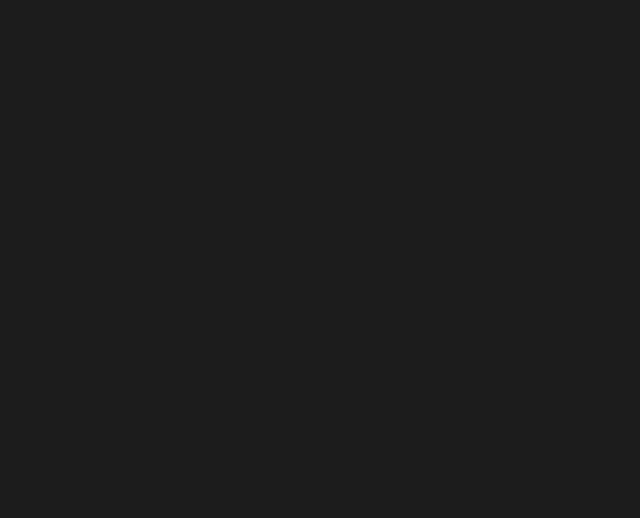
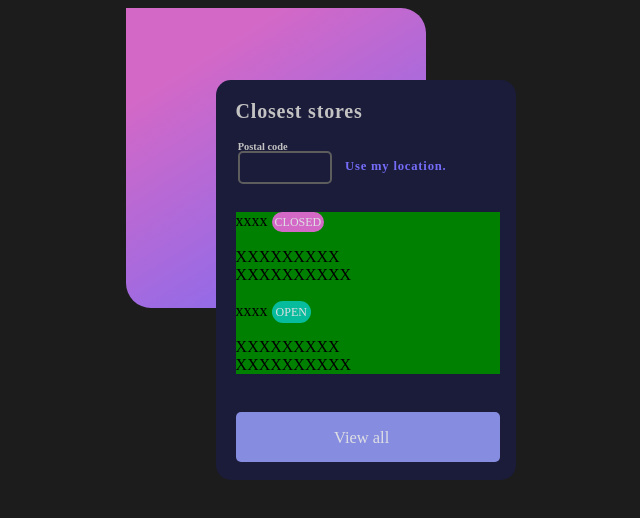
Before and after one commit to LaiaRodriguez22/HTMLCSS-UX, a plain HTML site: page 03-1563UX/index.html in a window 1280 px wide. Shown: the whole page, without its empty margins (130-770 px from the left). Drawn offline with Linux system fonts and the light colour scheme.

Commit message:
Falta completar bx2-p2, amb el contingut adequat i editar les posicions de closed i open per fer-ho al ::after

```diff
--- a/03-1563UX/index.html
+++ b/03-1563UX/index.html
@@ -2,8 +2,38 @@
 <head>
     <meta charset="UTF-8">
     <link href="./style.css" rel="stylesheet">
-    <title>0X- XXXX</title>
+    <title>03- UIDESIGNDAILY, DIA 1563</title>
 </head>
 <body>
-
+    <!--
+    REFERENCIA:
+    https://uidesigndaily.fra1.digitaloceanspaces.com/uploads/1563/day_1563.png
+    -->
+    <div class="box1-pink"></div>
+    <div class="box2-blue">
+        <div class="b2-container">
+            <div class="b2-txt1">Closest stores</div>
+            <div class="b2-cont2">
+                <div class="b2-p1">
+                    <div class="b2-p1txt">
+                    Postal code
+                    </div>
+                    <div class="b2-p1UseLocation">
+                    <i class="fa-sharp fa-regular fa-location-dot"></i> Use my location.
+                    </div>
+                    <div class="b2-p1input">
+                    <input type="text"></input>
+                    </div>
+                </div>
+                <div class="b2-p2">
+                xxxx <div id="closed">closed</div><br><br>XXXXXXXXX<br>XXXXXXXXXX
+                    <br><br>
+                    xxxx <div id="open">open</div><br><br>XXXXXXXXX<br>XXXXXXXXXX
+                </div>
+                <div class="b2-butt">
+                    <button>View all</button>
+                </div>
+            </div>
+        </div>
+    </div>
 </body>
--- a/03-1563UX/style.css
+++ b/03-1563UX/style.css
@@ -1,3 +1,178 @@
+:root{
+  --gradient:linear-gradient(148deg, #D368C7 20%, #746CF7 100%);
+  --bx2-color:#1B1B3A;
+  --text1:#c3c3c3;
+  --text-butt:#dedfe4;
+  --font-titl:600 20px 'Rubik';
+  --border-1:#5d5d5d;
+  --border-butt:#868cdf;
+}
+
 body{
-    background-color:#1c1c1c;
-  }
+  background-color:#1c1c1c;
+}
+
+.box1-pink{
+  width:300px;
+  height:300px;
+  background:var(--gradient);
+  border-radius:0px 25px 25px 25px;
+  z-index:-99;
+  position:absolute;
+  left:20%;
+}
+
+.box2-blue{
+  width:300px;
+  height:400px;
+  background-color:var(--bx2-color);
+  border-radius:15px 15px 15px 15px;
+  z-index:1;
+  position:absolute;
+  top:80px;
+  left:27%;
+}
+
+.b2-container{
+  width:88%;
+  height:94%;
+  margin:20px;
+  overflow:hidden;
+}
+
+.b2-txt1{
+  color:var(--text1);
+  font:var(--font-titl);
+  letter-spacing:.8px;
+}
+
+.b2-cont2{
+  width:100%;
+  height:100%;
+  overflow:hidden;
+  align-items: flex-start;
+  display: flex;
+  align-content: space-around;
+  justify-content: center;
+  flex-wrap: wrap;
+  flex-direction: row;
+}
+
+.b2-p1{
+  width:100%;
+  display:grid;
+  justify-content: start;
+  align-items: start;
+  justify-items: start;
+  align-content: center;
+}
+
+.b2-p1txt{
+  text-align:center;
+  color:var(--text1);
+  font-weight:bold;
+  font-family:'Rubik';
+  font-size:0.65rem;
+  position: relative;
+  left: 2%;
+}
+.b2-p1UseLocation{
+  position: relative;
+  top: 50%;
+  left: 100%;
+  text-align:center;
+  color:#746CF7;
+  font-weight:bold;
+  font-family:'Rubik';
+  font-size:0.79em;
+  letter-spacing:0.8px;
+  display:inline;
+}
+
+.b2-p1UseLocation>i{
+  display:inline-flex!important;
+  font-size:1.02rem!important;
+}
+
+.b2-p1input{
+  min-width:32px;
+  width:80px;
+  padding:5px;
+  border-radius:5px;
+  border: 2px solid var(--border-1);
+  overflow:hidden;
+  position: relative;
+  top: -47%;
+  left: 2%;
+}
+.b2-p1input>input[type=text] {
+  width:100%;
+  border: none;
+  background-color:transparent!important;
+  font-weight:bold;
+  font-family:'Rubik';
+  color:var(--text1);
+  font-size:0.89em;
+}
+
+
+.b2-p2{
+  background-color:green;
+  width:100%;
+  align-self: flex-start;
+  position: relative;
+  top: -6%;
+}
+
+.b2-butt{
+  background-color:var(--border-butt);
+  width:100%;
+  height:50px;
+  border-radius:5px;
+  position: relative;
+  top: -20px;
+}
+
+.b2-butt>button{
+  border: none;
+  background:none;
+  height:auto;
+  width:auto;
+  font-family:'Rubik';
+  font-weight:400;
+  color:var(--text-butt);
+  font-size:1.03em;
+  position: relative;
+  top: 30%;
+  left: 35%;
+}
+
+#closed{
+  display:inline;
+  width:60px;
+  height:12px;
+  background-color:#D368C7;
+  padding:3px;
+  border-radius:50px;
+  text-transform:uppercase;
+  text-align:center;
+  font-family:'Rubik';
+  font-weight:300;
+  color:var(--text-butt);
+  font-size:0.75em;
+}
+
+#open{
+  display:inline;
+  width:60px;
+  height:10px;
+  background-color:#07BC9D;
+  padding:4px;
+  border-radius:50px;
+  text-transform:uppercase;
+  text-align:center;
+  font-family:'Rubik';
+  font-weight:300;
+  color:var(--text-butt);
+  font-size:0.75em;
+}
```
